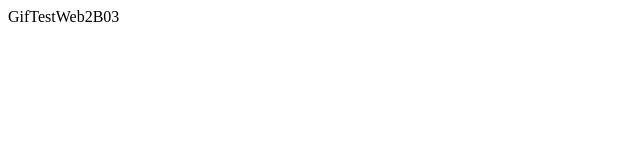
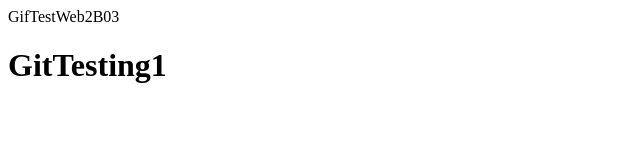
Before and after one commit to Wayne993/gifTest1819S2, a plain HTML site: page web/index.html in a window 1280 px wide. Shown: the whole page, without its empty margins (0-640 px from the left). Drawn offline with Linux system fonts and the light colour scheme.

Commit message:
GitTesting1

```diff
--- a/web/index.html
+++ b/web/index.html
@@ -12,5 +12,6 @@ and open the template in the editor.
     </head>
     <body>
         <div>GifTestWeb2B03</div>
+        <h1>GitTesting1</h1>
     </body>
 </html>
```
